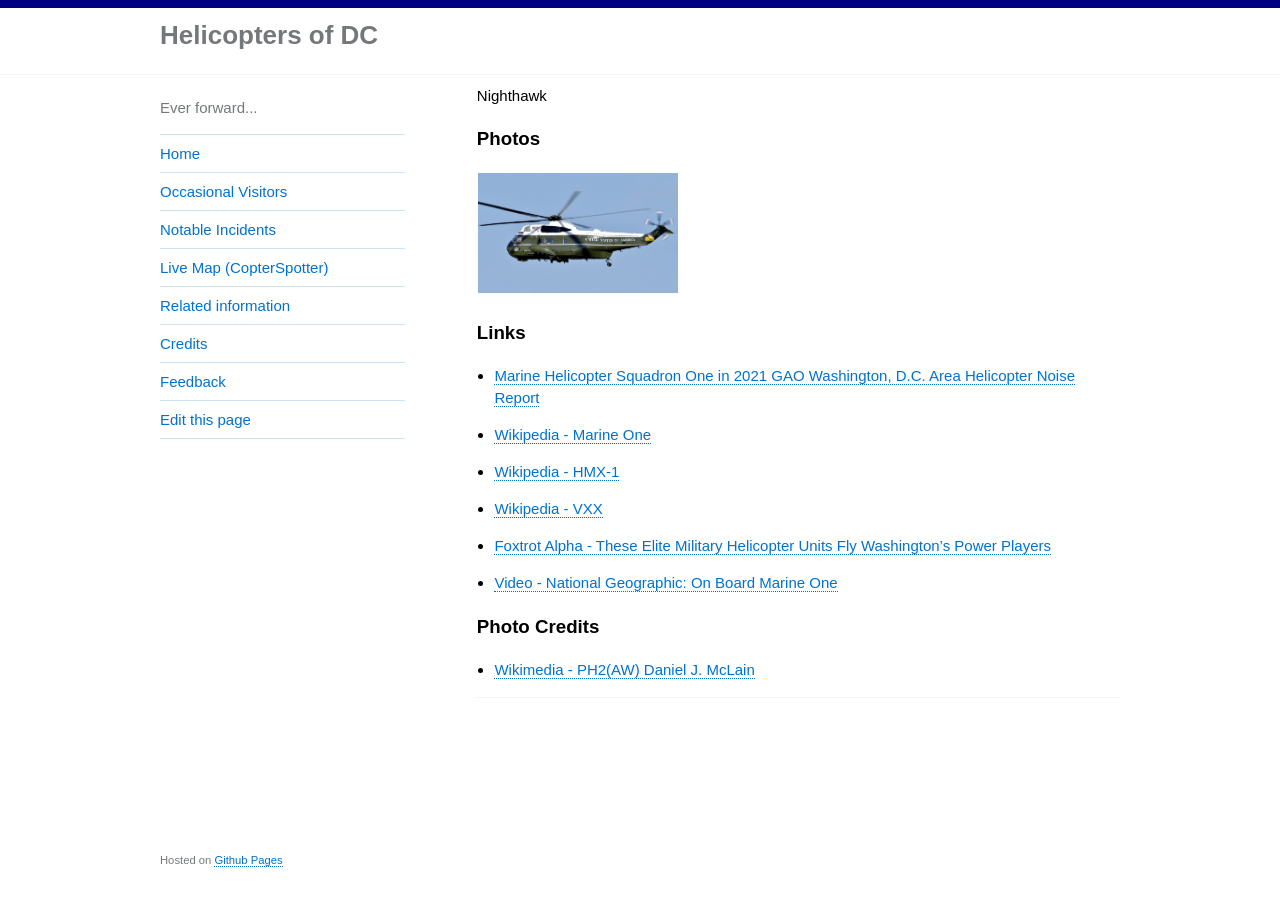
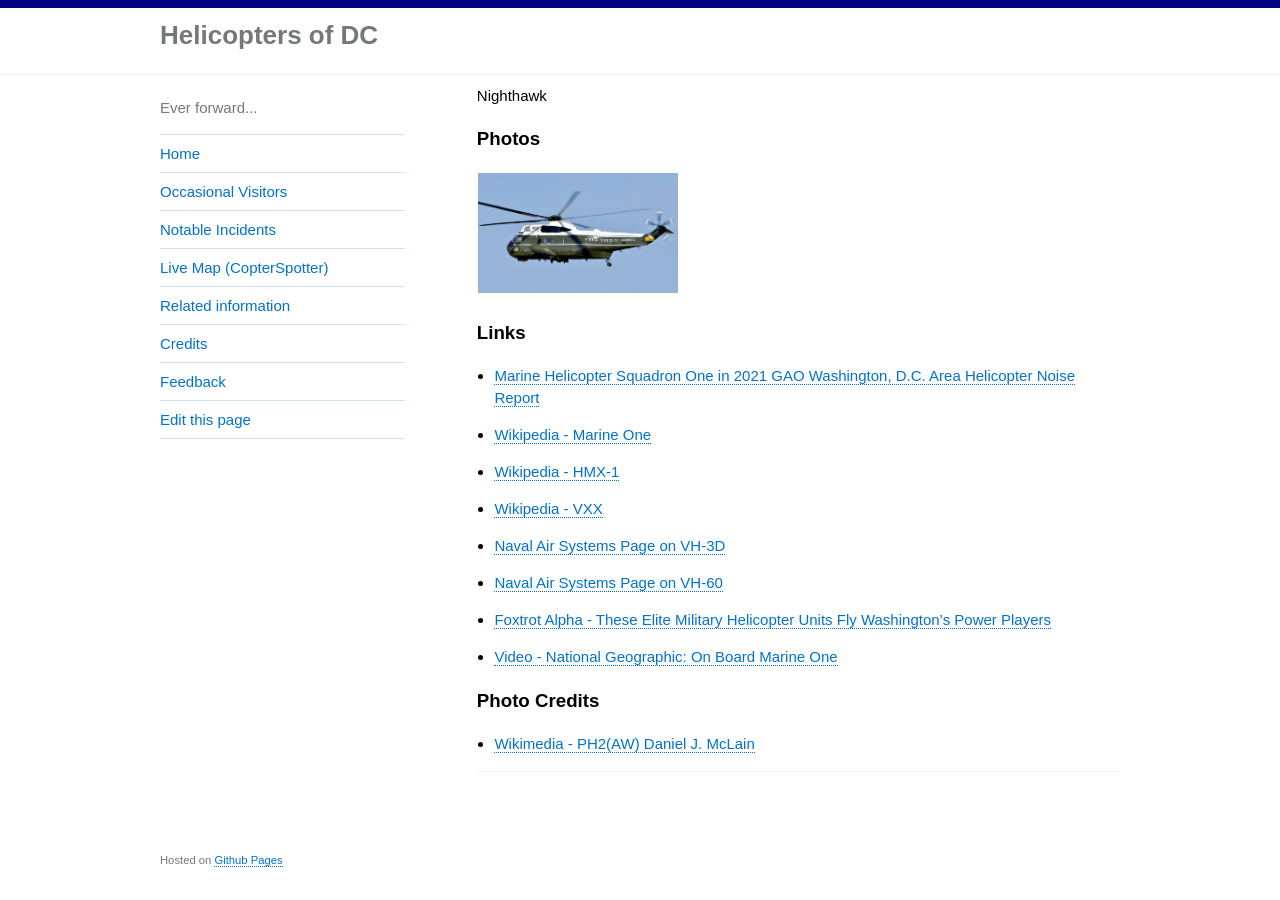
Before and after one commit to gbinal/dc-helicopters, a Jekyll site: the page built from _helicopters/1-us-marine-corps-hmx-1-squadron.md, in a window 1280 px wide and 900 px high, scrolled down 2036 px. Built offline with Jekyll 4.4.1, drawn with Linux system fonts in a browser that asks for light colours.

Commit message:
Add links to Naval Air Systems pages for VH-3D and VH-60

```diff
--- a/_helicopters/1-us-marine-corps-hmx-1-squadron.md
+++ b/_helicopters/1-us-marine-corps-hmx-1-squadron.md
@@ -61,6 +61,8 @@ Nighthawk
 * [Wikipedia - Marine One](https://en.wikipedia.org/wiki/Marine_One)
 * [Wikipedia - HMX-1](https://en.wikipedia.org/wiki/HMX-1)
 * [Wikipedia - VXX](https://en.wikipedia.org/wiki/VXX)
+* [Naval Air Systems Page on VH-3D](https://www.navair.navy.mil/product/VH-3D)
+* [Naval Air Systems Page on VH-60](https://www.navair.navy.mil/product/VH-60N)
 * [Foxtrot Alpha - These Elite Military Helicopter Units Fly Washington's Power Players](https://foxtrotalpha.jalopnik.com/these-elite-military-helicopter-units-fly-washingtons-p-1704260996)
 * [Video - National Geographic: On Board Marine One](https://www.youtube.com/watch?v=cFhrB-DkBnA)
 
```
